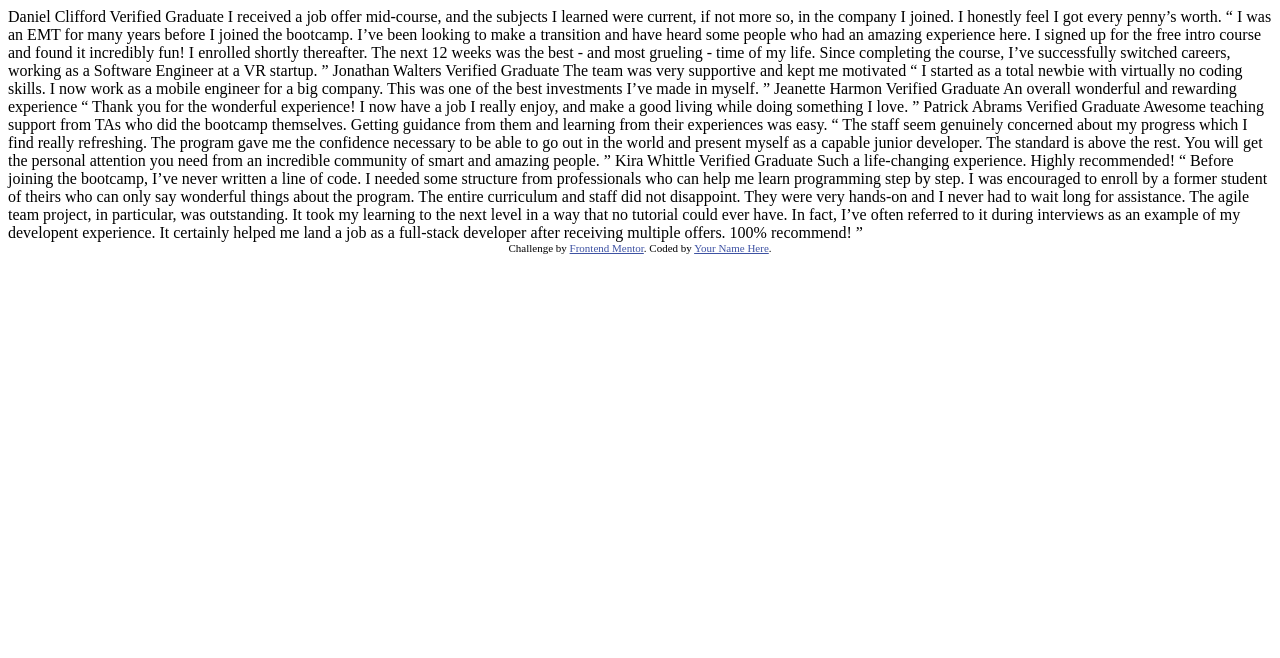
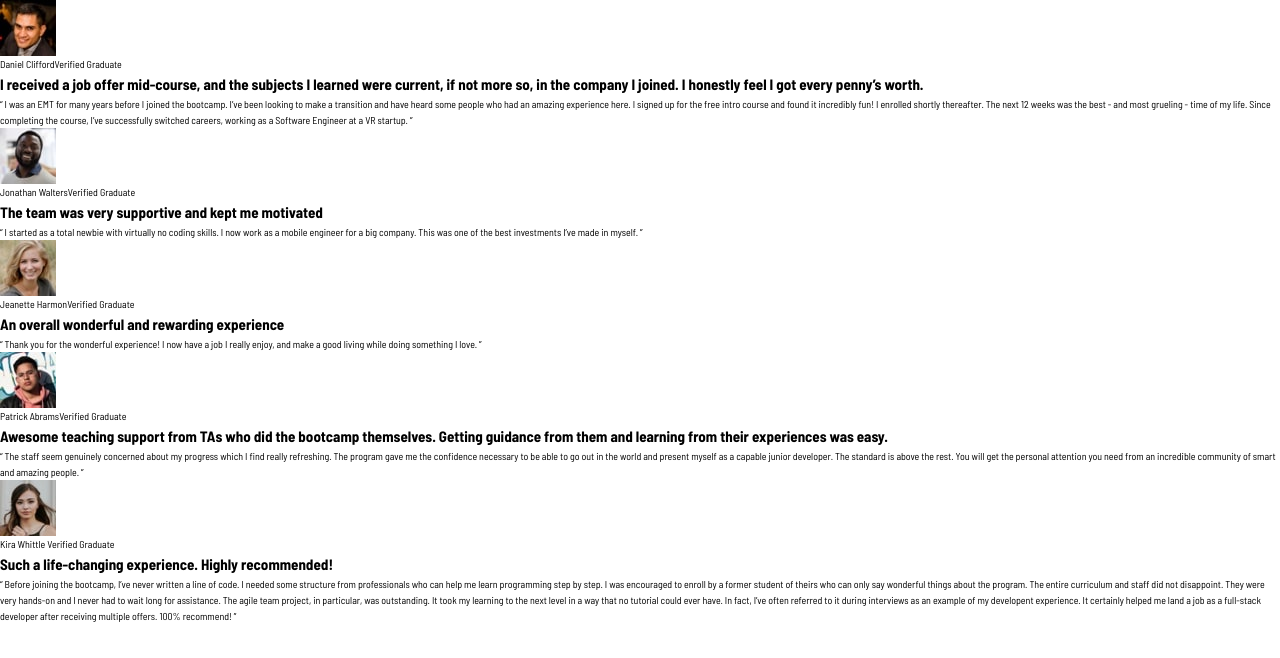
Before and after one commit to jgoryca/testimonials-grid-section, a website: page index.html in a window 1280 px wide. Drawn offline with Linux system fonts and the light colour scheme.

Commit message:
build html markup

```diff
--- a/index.html
+++ b/index.html
@@ -1,76 +1,125 @@
 <!DOCTYPE html>
 <html lang="en">
-<head>
-  <meta charset="UTF-8">
-  <meta name="viewport" content="width=device-width, initial-scale=1.0"> <!-- displays site properly based on user's device -->
+  <head>
+    <meta charset="UTF-8" />
+    <meta name="viewport" content="width=device-width, initial-scale=1.0" />
 
-  <link rel="icon" type="image/png" sizes="32x32" href="./images/favicon-32x32.png">
+    <link
+      rel="icon"
+      type="image/png"
+      sizes="32x32"
+      href="./images/favicon-32x32.png"
+    />
 
-  <title>Frontend Mentor | [Challenge Name Here]</title>
+    <link rel="preconnect" href="https://fonts.googleapis.com" />
+    <link rel="preconnect" href="https://fonts.gstatic.com" crossorigin />
+    <link
+      href="https://fonts.googleapis.com/css2?family=Barlow+Semi+Condensed:ital,wght@0,100;0,200;0,300;0,400;0,500;0,600;0,700;0,800;0,900;1,100;1,200;1,300;1,400;1,500;1,600;1,700;1,800;1,900&display=swap"
+      rel="stylesheet"
+    />
+    <link rel="stylesheet" href="css/style.css" />
 
-  <!-- Feel free to remove these styles or customise in your own stylesheet 👍 -->
-  <style>
-    .attribution { font-size: 11px; text-align: center; }
-    .attribution a { color: hsl(228, 45%, 44%); }
-  </style>
-</head>
-<body>
-  Daniel Clifford
-  Verified Graduate
-
-  I received a job offer mid-course, and the subjects I learned were current, if not more so,
-  in the company I joined. I honestly feel I got every penny’s worth.
-
-  “ I was an EMT for many years before I joined the bootcamp. I’ve been looking to make a
-  transition and have heard some people who had an amazing experience here. I signed up
-  for the free intro course and found it incredibly fun! I enrolled shortly thereafter.
-  The next 12 weeks was the best - and most grueling - time of my life. Since completing
-  the course, I’ve successfully switched careers, working as a Software Engineer at a VR startup. ”
-
-  Jonathan Walters
-  Verified Graduate
-
-  The team was very supportive and kept me motivated
-
-  “ I started as a total newbie with virtually no coding skills. I now work as a mobile engineer
-  for a big company. This was one of the best investments I’ve made in myself. ”
-
-  Jeanette Harmon
-  Verified Graduate
-
-  An overall wonderful and rewarding experience
-
-  “ Thank you for the wonderful experience! I now have a job I really enjoy, and make a good living
-  while doing something I love. ”
-
-  Patrick Abrams
-  Verified Graduate
-
-  Awesome teaching support from TAs who did the bootcamp themselves. Getting guidance from them and
-  learning from their experiences was easy.
-
-  “ The staff seem genuinely concerned about my progress which I find really refreshing. The program
-  gave me the confidence necessary to be able to go out in the world and present myself as a capable
-  junior developer. The standard is above the rest. You will get the personal attention you need from
-  an incredible community of smart and amazing people. ”
-
-  Kira Whittle
-  Verified Graduate
-
-  Such a life-changing experience. Highly recommended!
-
-  “ Before joining the bootcamp, I’ve never written a line of code. I needed some structure from
-  professionals who can help me learn programming step by step. I was encouraged to enroll by a former
-  student of theirs who can only say wonderful things about the program. The entire curriculum and staff
-  did not disappoint. They were very hands-on and I never had to wait long for assistance. The agile team
-  project, in particular, was outstanding. It took my learning to the next level in a way that no tutorial
-  could ever have. In fact, I’ve often referred to it during interviews as an example of my developent
-  experience. It certainly helped me land a job as a full-stack developer after receiving multiple offers.
-  100% recommend! ”
-
-  <div class="attribution">
-    Challenge by <a href="https://www.frontendmentor.io?ref=challenge" target="_blank">Frontend Mentor</a>.
-    Coded by <a href="#">Your Name Here</a>.
-  </div>
-</body>
+    <title>Frontend Mentor | Testimonials Grid Section</title>
+  </head>
+  <body>
+    <main>
+      <div class="box">
+        <div class="img__box">
+          <img src="./images/image-daniel.jpg" alt="Daniel" />
+          <div class="img__box__text">
+            <span class="name">Daniel Clifford</span
+            ><span class="verified">Verified Graduate</span>
+          </div>
+        </div>
+        <h2>
+          I received a job offer mid-course, and the subjects I learned were
+          current, if not more so, in the company I joined. I honestly feel I
+          got every penny’s worth.
+        </h2>
+        <p>
+          “ I was an EMT for many years before I joined the bootcamp. I’ve been
+          looking to make a transition and have heard some people who had an
+          amazing experience here. I signed up for the free intro course and
+          found it incredibly fun! I enrolled shortly thereafter. The next 12
+          weeks was the best - and most grueling - time of my life. Since
+          completing the course, I’ve successfully switched careers, working as
+          a Software Engineer at a VR startup. ”
+        </p>
+      </div>
+      <div class="box">
+        <div class="img__box">
+          <img src="./images/image-jonathan.jpg" alt="Jonathan" />
+          <div class="img__box__text">
+            <span class="name">Jonathan Walters</span
+            ><span class="verified">Verified Graduate</span>
+          </div>
+        </div>
+        <h2>The team was very supportive and kept me motivated</h2>
+        <p>
+          “ I started as a total newbie with virtually no coding skills. I now
+          work as a mobile engineer for a big company. This was one of the best
+          investments I’ve made in myself. ”
+        </p>
+      </div>
+      <div class="box">
+        <div class="img__box">
+          <img src="./images/image-jeanette.jpg" alt="Jeanette" />
+          <div class="img__box__text">
+            <span class="name">Jeanette Harmon</span
+            ><span class="verified">Verified Graduate</span>
+          </div>
+        </div>
+        <h2>An overall wonderful and rewarding experience</h2>
+        <p>
+          “ Thank you for the wonderful experience! I now have a job I really
+          enjoy, and make a good living while doing something I love. ”
+        </p>
+      </div>
+      <div class="box">
+        <div class="img__box">
+          <img src="./images/image-patrick.jpg" alt="Patrick" />
+          <div class="img__box__text">
+            <span class="name">Patrick Abrams</span
+            ><span class="verified">Verified Graduate</span>
+          </div>
+        </div>
+        <h2>
+          Awesome teaching support from TAs who did the bootcamp themselves.
+          Getting guidance from them and learning from their experiences was
+          easy.
+        </h2>
+        <p>
+          “ The staff seem genuinely concerned about my progress which I find
+          really refreshing. The program gave me the confidence necessary to be
+          able to go out in the world and present myself as a capable junior
+          developer. The standard is above the rest. You will get the personal
+          attention you need from an incredible community of smart and amazing
+          people. ”
+        </p>
+      </div>
+      <div class="box">
+        <div class="img__box">
+          <img src="./images/image-kira.jpg" alt="Kira" />
+          <div class="img__box__text">
+            <span class="name">Kira Whittle</span>
+            <span class="verified">Verified Graduate</span>
+          </div>
+        </div>
+        <h2>Such a life-changing experience. Highly recommended!</h2>
+        <p>
+          “ Before joining the bootcamp, I’ve never written a line of code. I
+          needed some structure from professionals who can help me learn
+          programming step by step. I was encouraged to enroll by a former
+          student of theirs who can only say wonderful things about the program.
+          The entire curriculum and staff did not disappoint. They were very
+          hands-on and I never had to wait long for assistance. The agile team
+          project, in particular, was outstanding. It took my learning to the
+          next level in a way that no tutorial could ever have. In fact, I’ve
+          often referred to it during interviews as an example of my developent
+          experience. It certainly helped me land a job as a full-stack
+          developer after receiving multiple offers. 100% recommend! ”
+        </p>
+      </div>
+    </main>
+  </body>
 </html>
--- /dev/null
+++ b/sass/_base.scss
@@ -0,0 +1,45 @@
+// :root {
+//   /*CSS custom properties - CSS varables */
+
+//   /* COLOR VARIABLES */
+//   --color-primary: #c69963;
+//   --color-primary-dark: #b28451;
+
+//   --color-secondary: #101d2c;
+
+//   --color-grey-light-1: #f9f7f6;
+//   --color-grey-light-2: #aaa;
+
+//   --color-grey-dark-1: #54483a;
+//   --color-grey-dark-2: #6d5d4b;
+
+//   /* FONT VARIABLES */
+//   --font-primary: "Nunito", sans-serif;
+//   --font-display: "Josefin Sans", sans-serif;
+// }
+
+*,
+*::before,
+*::after {
+  margin: 0;
+  padding: 0;
+  box-sizing: inherit;
+}
+
+html {
+  box-sizing: border-box;
+  font-size: 62.5%; /* 1 rem = 10 px, 10px / 16px(browser default) = 62.5%*/
+}
+
+body {
+  font-family: "Barlow Semi Condensed", serif;
+  font-weight: 400;
+  line-height: 1.6;
+  min-height: 100vh;
+}
+
+img,
+picture {
+  max-width: 100%;
+  display: block;
+}
--- /dev/null
+++ b/sass/_variables.scss
@@ -0,0 +1,11 @@
+//COLORS
+$color-purple-light: hsl(260, 100%, 95%);
+$color-purple: hsl(264, 82%, 80%);
+$color-purple-dark: hsl(263, 55%, 52%);
+$color-grey-light: hsl(214, 17%, 92%);
+$color-grey: hsl(0, 0%, 81%);
+$color-grey-medium: hsl(224, 10%, 45%);
+$color-grey-dark: hsl(217, 19%, 35%);
+$color-grey-very-dark: hsl(219, 29%, 14%);
+$color-black: hsl(0, 0%, 7%);
+$color-white: hsl(0, 0%, 100%);
--- /dev/null
+++ b/sass/main.scss
@@ -0,0 +1,2 @@
+@import "base";
+@import "variables";
```
Also changed, not shown: css/style.css (added).
